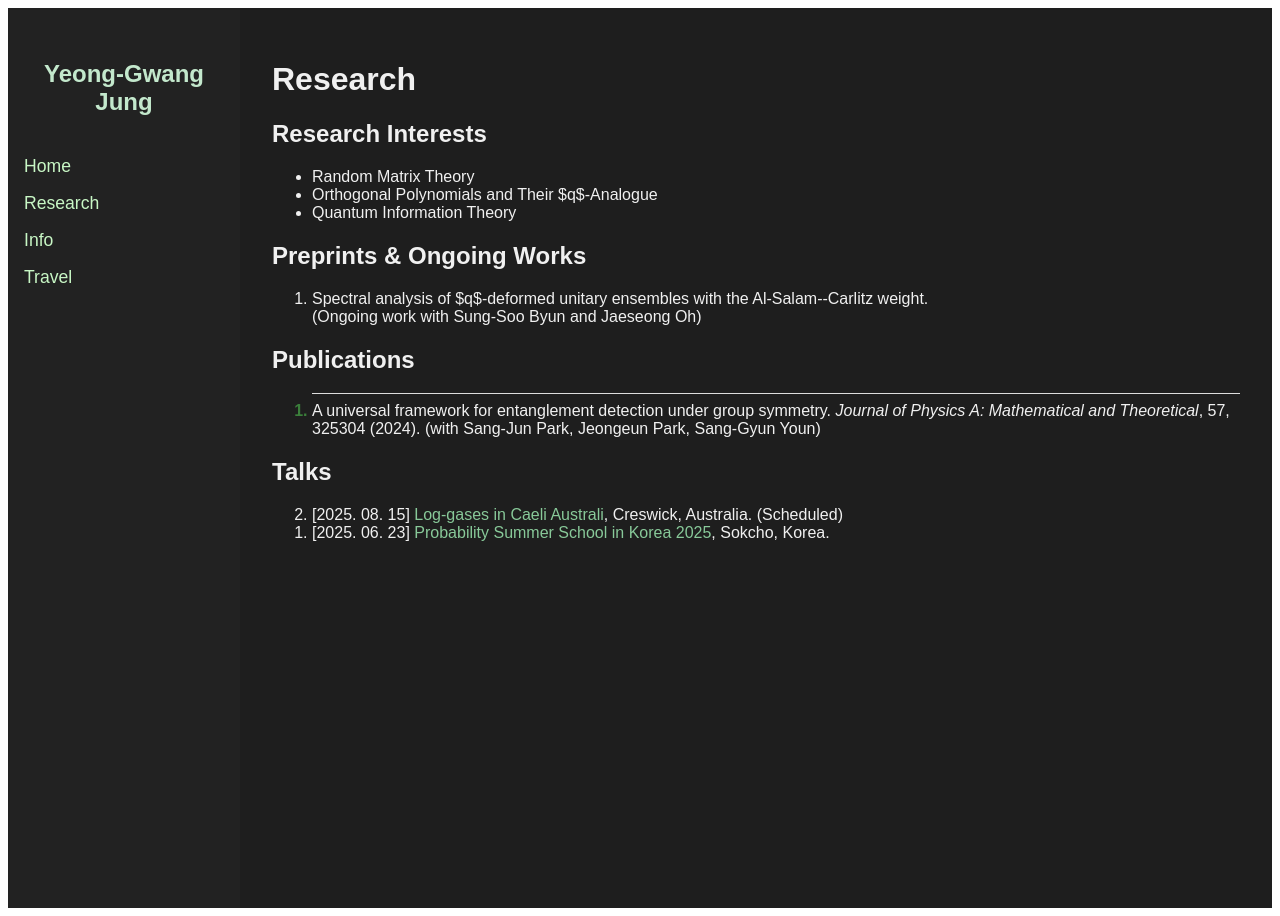
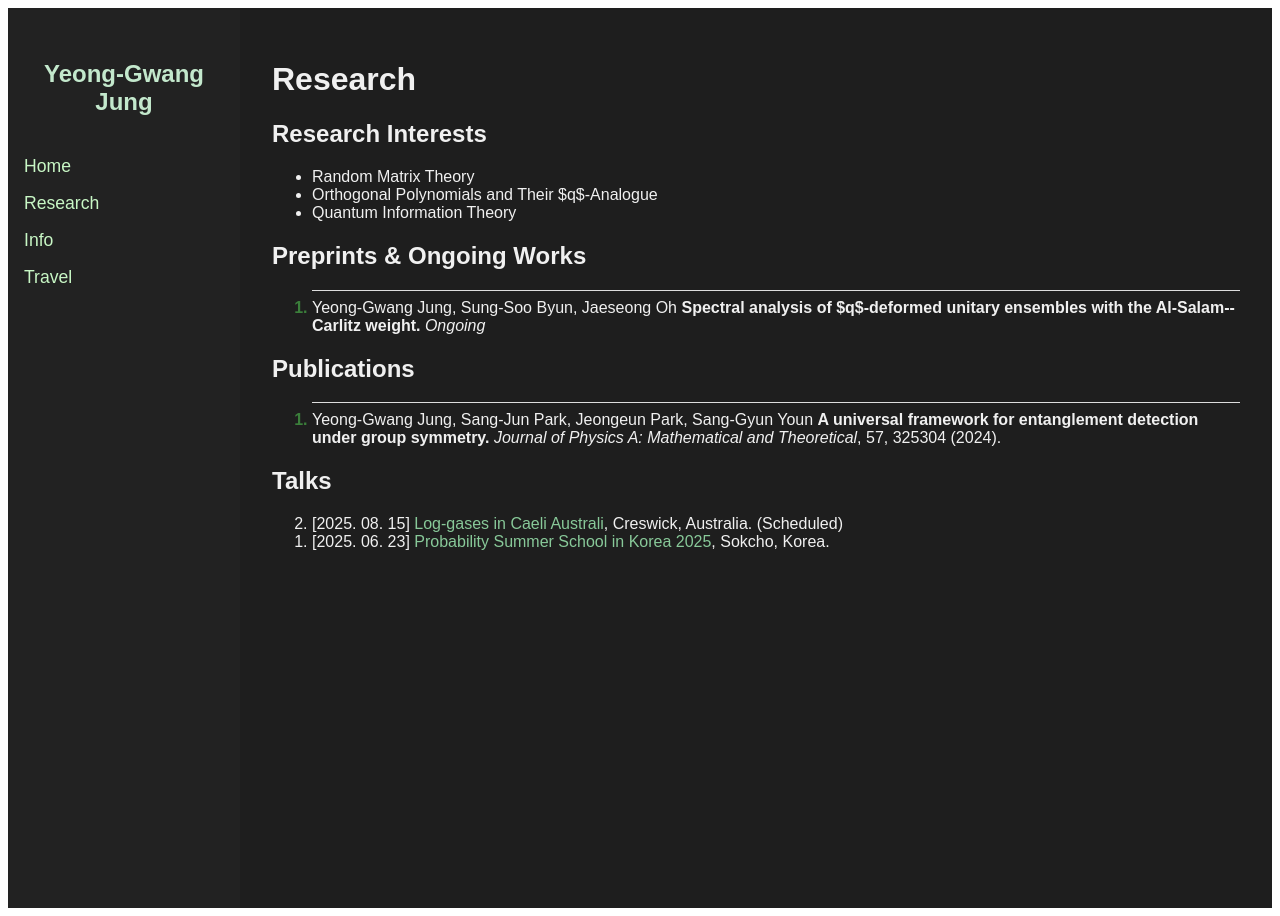
Before and after one commit to y-gJung/y-gJung.github.io, a Jekyll site: the page built from research.md, in a window 1280 px wide. Built offline with Jekyll 4.4.1, drawn with Linux system fonts in a browser that asks for light colours.

Commit message:
Update research.md

```diff
--- a/research.md
+++ b/research.md
@@ -11,17 +11,20 @@ title: Research
 - Quantum Information Theory
 
 ## Preprints & Ongoing Works
-<ol reversed class="paper-list">
+<ol reversed class="publication-list">
   <li>
-    <span class="paper-title">Spectral analysis of $q$-deformed unitary ensembles with the Al-Salam--Carlitz weight.</span><br>
-    (Ongoing work with Sung-Soo Byun and Jaeseong Oh)
+    Yeong-Gwang Jung, Sung-Soo Byun, Jaeseong Oh
+    <strong>Spectral analysis of $q$-deformed unitary ensembles with the Al-Salam--Carlitz weight.</strong>
+    <em>Ongoing</em>
   </li>
 </ol>
 
 ## Publications
 <ol reversed class="publication-list">
   <li>
-  A universal framework for entanglement detection under group symmetry. <em>Journal of Physics A: Mathematical and Theoretical</em>, 57, 325304 (2024). (with Sang-Jun Park, Jeongeun Park, Sang-Gyun Youn)
+    Yeong-Gwang Jung, Sang-Jun Park, Jeongeun Park, Sang-Gyun Youn
+    <strong>A universal framework for entanglement detection under group symmetry.</strong>
+    <em>Journal of Physics A: Mathematical and Theoretical</em>, 57, 325304 (2024).
   </li>
 </ol>
 
```
